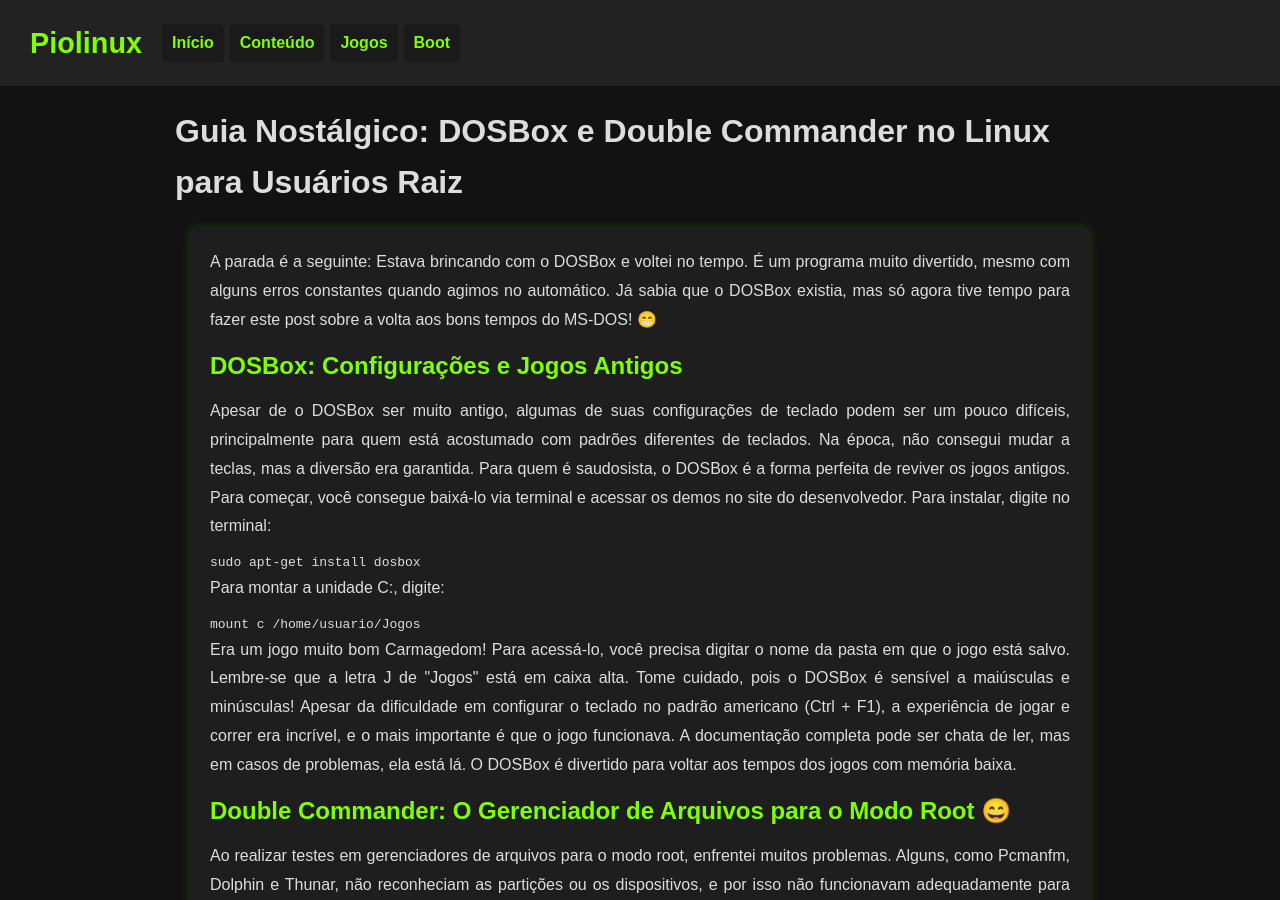
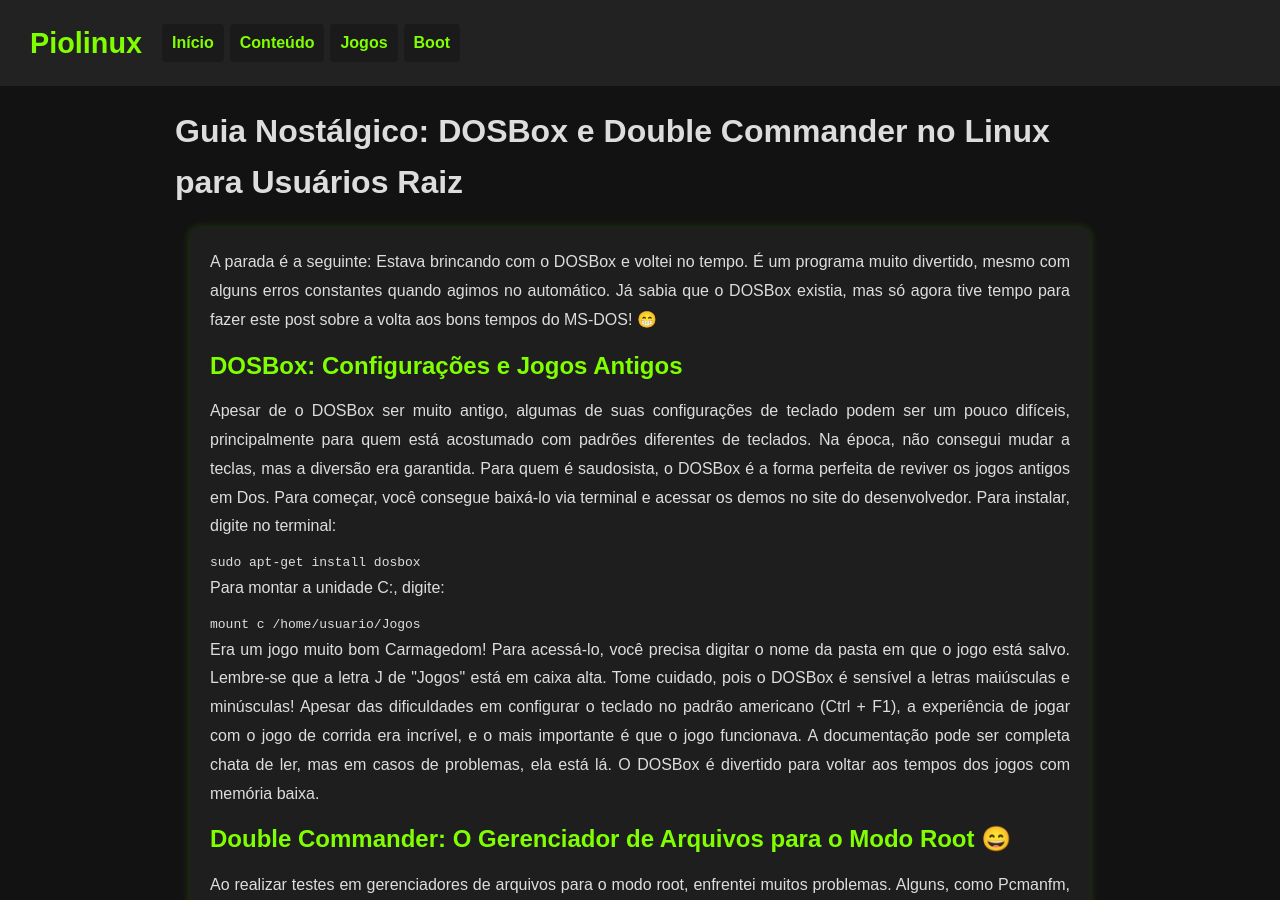
Before and after one commit to Piolinux/piolinux-site, a Jekyll site: the page built from _posts/2025-08-12-guia-nostalgico-dosbox-e-double-commander-no-linux.md, in a window 1280 px wide and 900 px high. Built offline with Jekyll 4.4.1, drawn with Linux system fonts in a browser that asks for light colours.

Commit message:
Update 2025-08-12-guia-nostalgico-dosbox-e-double-commander-no-linux.md

```diff
--- a/_posts/2025-08-12-guia-nostalgico-dosbox-e-double-commander-no-linux.md
+++ b/_posts/2025-08-12-guia-nostalgico-dosbox-e-double-commander-no-linux.md
@@ -25,7 +25,7 @@ description: "Um guia completo e nostálgico sobre duas ferramentas essenciais n
             <!-- Seção 1: DOSBox -->
             <h2 class="text-3xl md:text-4xl font-bold text-gray-900 mb-4">DOSBox: Configurações e Jogos Antigos</h2>
             <p class="text-lg leading-relaxed mb-4">
-                Apesar de o DOSBox ser muito antigo, algumas de suas configurações de teclado podem ser um pouco difíceis, principalmente para quem está acostumado com padrões diferentes de teclados. Na época, não consegui mudar a teclas, mas a diversão era garantida. Para quem é saudosista, o DOSBox é a forma perfeita de reviver os jogos antigos. Para começar, você consegue baixá-lo via terminal e acessar os demos no site do desenvolvedor. Para instalar, digite no terminal:
+                Apesar de o DOSBox ser muito antigo, algumas de suas configurações de teclado podem ser um pouco difíceis, principalmente para quem está acostumado com padrões diferentes de teclados. Na época, não consegui mudar a teclas, mas a diversão era garantida. Para quem é saudosista, o DOSBox é a forma perfeita de reviver os jogos antigos em Dos. Para começar, você consegue baixá-lo via terminal e acessar os demos no site do desenvolvedor. Para instalar, digite no terminal:
             </p>
             <div class="bg-gray-800 text-white p-4 rounded-lg mb-6">
                 <pre><code class="font-mono">sudo apt-get install dosbox</code></pre>
@@ -37,7 +37,7 @@ description: "Um guia completo e nostálgico sobre duas ferramentas essenciais n
                 <pre><code class="font-mono">mount c /home/usuario/Jogos</code></pre>
             </div>
             <p class="text-lg leading-relaxed mb-8">
-                Era um jogo muito bom  Carmagedom! Para acessá-lo, você precisa digitar o nome da pasta em que o jogo está salvo. Lembre-se que a letra J de "Jogos" está em caixa alta. Tome cuidado, pois o DOSBox é sensível a maiúsculas e minúsculas! Apesar da dificuldade em configurar o teclado no padrão americano (Ctrl + F1), a experiência de jogar e correr era incrível, e o mais importante é que o jogo funcionava. A documentação completa pode ser chata de ler, mas em casos de problemas, ela está lá. O DOSBox é divertido para voltar aos tempos dos jogos com memória baixa.
+                Era um jogo muito bom  Carmagedom! Para acessá-lo, você precisa digitar o nome da pasta em que o jogo está salvo. Lembre-se que a letra J de "Jogos" está em caixa alta. Tome cuidado, pois o DOSBox é sensível a letras maiúsculas e minúsculas! Apesar das dificuldades em configurar o teclado no padrão americano (Ctrl + F1), a experiência de jogar com o jogo de corrida era incrível, e o mais importante é que o jogo funcionava. A documentação pode ser completa chata de ler, mas em casos de problemas, ela está lá. O DOSBox é divertido para voltar aos tempos dos jogos com memória baixa.
             </p>
 
             <!-- Seção 2: Double Commander -->
```
